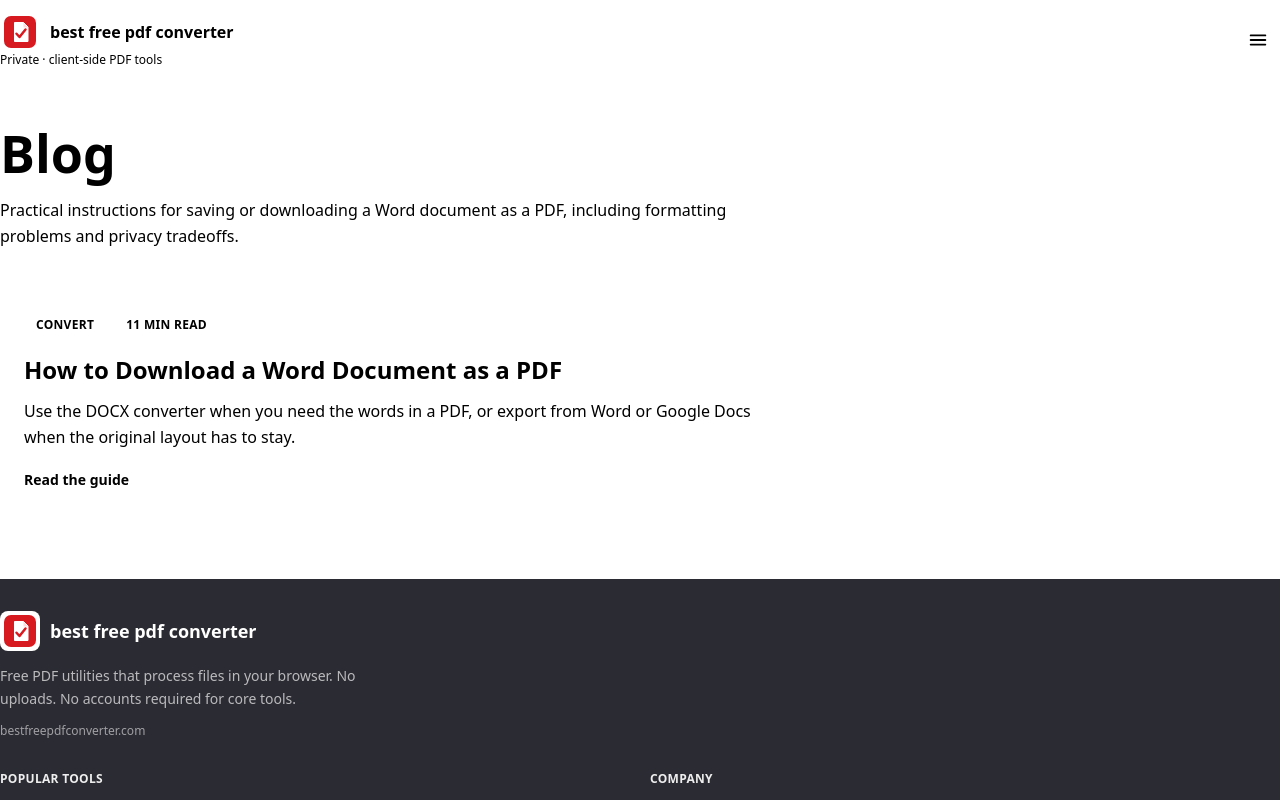
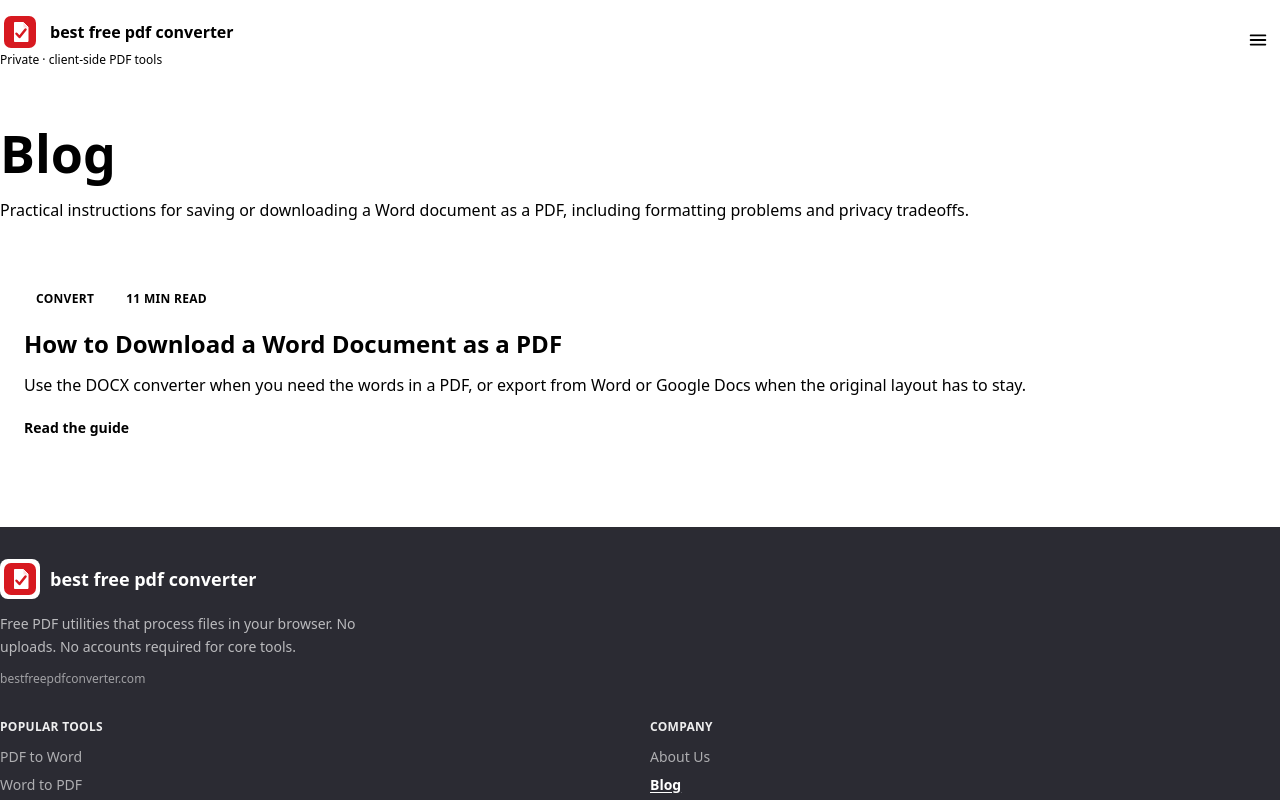
Before and after one commit to ghanikhanshah96-del/PDF-converter, a Next.js app: page /blog in a window 1280 px wide. Shown: the top 800 px of the page. Built offline with nearby package versions, Linux system fonts and the light colour scheme.

Commit message:
fixed the blob content issue and expand to the nav bar

```diff
--- a/app/blog/[slug]/page.tsx
+++ b/app/blog/[slug]/page.tsx
@@ -128,7 +128,6 @@ export default async function BlogArticlePage({ params }: BlogArticlePageProps)
 
       <header className="py-8 sm:py-12">
         <div className="site-container">
-          <div className="mx-auto max-w-3xl">
           <nav className="text-sm text-[var(--ink-muted)]" aria-label="Breadcrumb">
             <ol className="flex flex-wrap items-center gap-x-2 gap-y-1">
               <li>
@@ -167,7 +166,6 @@ export default async function BlogArticlePage({ params }: BlogArticlePageProps)
             {post.title}
           </h1>
         </div>
-        </div>
       </header>
 
       <div className="site-container pb-16">
--- a/app/blog/page.tsx
+++ b/app/blog/page.tsx
@@ -22,10 +22,10 @@ export default function BlogPage() {
     <div className="bg-[var(--bg-a)]">
       <section className="py-10 sm:py-14">
         <div className="site-container">
-          <h1 className="max-w-3xl font-display text-[clamp(2rem,6vw,3.25rem)] font-semibold leading-tight text-[var(--ink)]">
+          <h1 className="font-display text-[clamp(2rem,6vw,3.25rem)] font-semibold leading-tight text-[var(--ink)]">
             Blog
           </h1>
-          <p className="mt-3 max-w-3xl text-base leading-relaxed text-[var(--ink-muted)] sm:text-lg">
+          <p className="mt-3 text-base leading-relaxed text-[var(--ink-muted)] sm:text-lg">
             Practical instructions for saving or downloading a Word document
             as a PDF, including formatting problems and privacy tradeoffs.
           </p>
@@ -51,7 +51,7 @@ export default function BlogPage() {
                 <h2 className="mt-4 font-display text-2xl font-semibold leading-snug text-[var(--ink)] group-hover:text-[var(--brand)] sm:text-3xl">
                   {post.title}
                 </h2>
-                <p className="mt-3 max-w-3xl text-base leading-relaxed text-[var(--ink-muted)]">
+                <p className="mt-3 text-base leading-relaxed text-[var(--ink-muted)]">
                   {post.excerpt}
                 </p>
                 <span className="mt-5 inline-block text-sm font-bold text-[var(--brand)]">
--- a/components/blog/DownloadWordAsPdfArticle.tsx
+++ b/components/blog/DownloadWordAsPdfArticle.tsx
@@ -45,7 +45,7 @@ const toc = [
 
 export function DownloadWordAsPdfArticle() {
   return (
-    <div className="mx-auto max-w-3xl">
+    <div className="w-full">
       <p className="text-base leading-7 text-[var(--ink)]">
         You can download a Word document as a PDF from Microsoft Word, from
         Word for the web, from Google Docs, or from the{" "}
```
Lines whose indentation alone changed are shown as unchanged.
